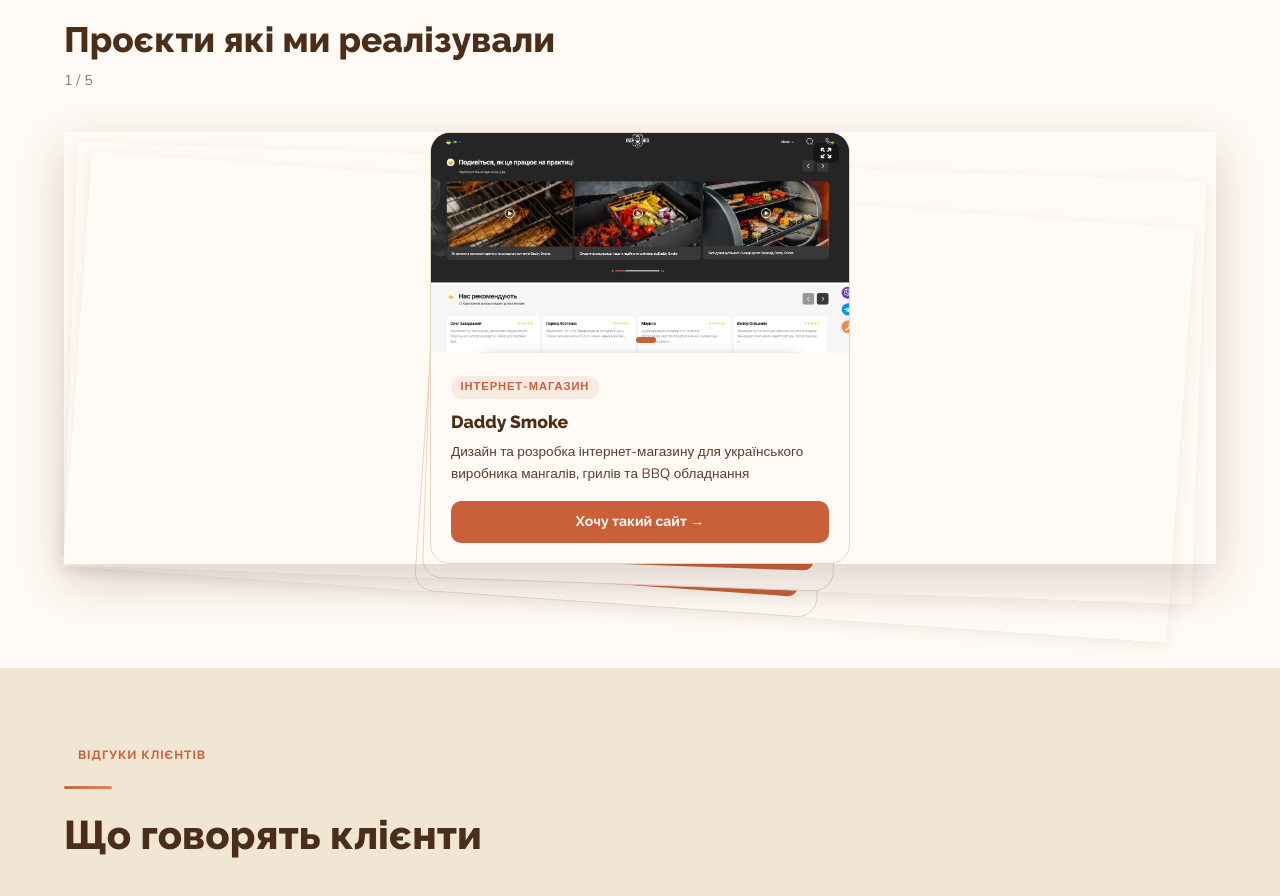
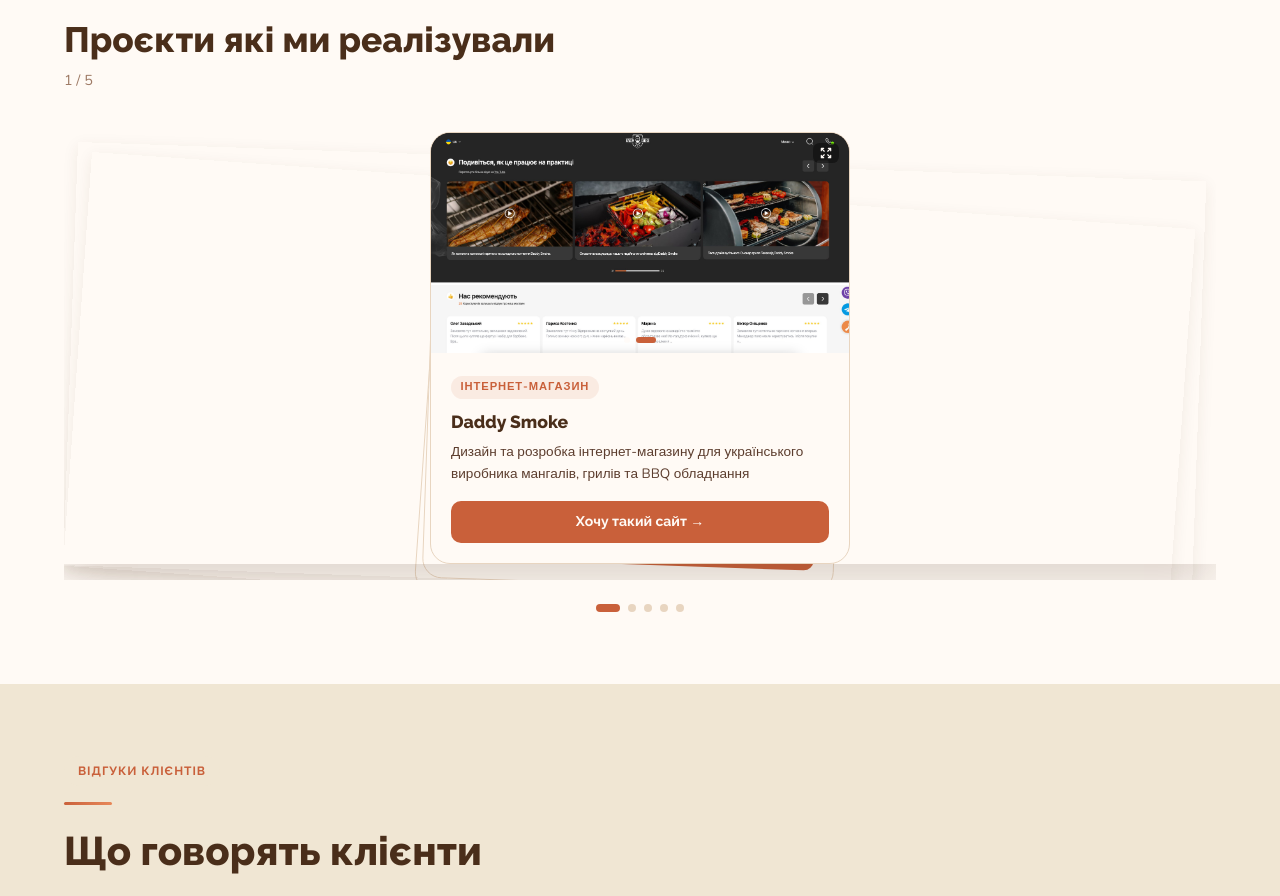
Before and after one commit to nicksolntsev2808/wamsides_landing, a React (Vite) app: page / in a window 1280 px wide. Shown: the part 1967-2863 px from the top of the page. Built offline with nearby package versions, Linux system fonts and the light colour scheme.

Commit message:
Add files via upload

```diff
--- a/src/web/pages/Home.tsx
+++ b/src/web/pages/Home.tsx
@@ -518,7 +518,7 @@
 
         {/* Deck wrapper — gives height for absolute children */}
         <div
-          style={{ position: "relative", touchAction: "pan-y", userSelect: "none" }}
+          style={{ position: "relative", touchAction: "pan-y", userSelect: "none", overflow: "hidden", paddingBottom: "1rem" }}
           onTouchStart={e => {
             startX.current = e.touches[0].clientX;
             setDragging(true);
```
